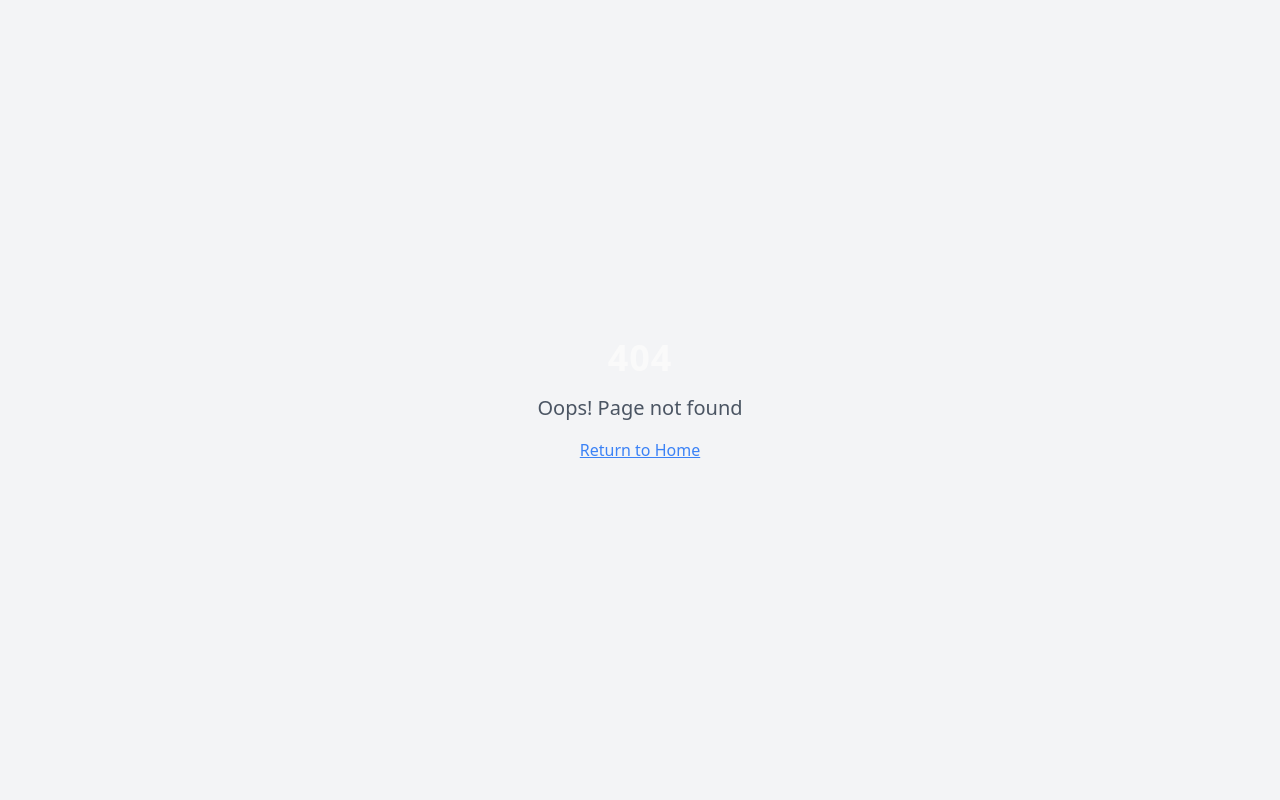
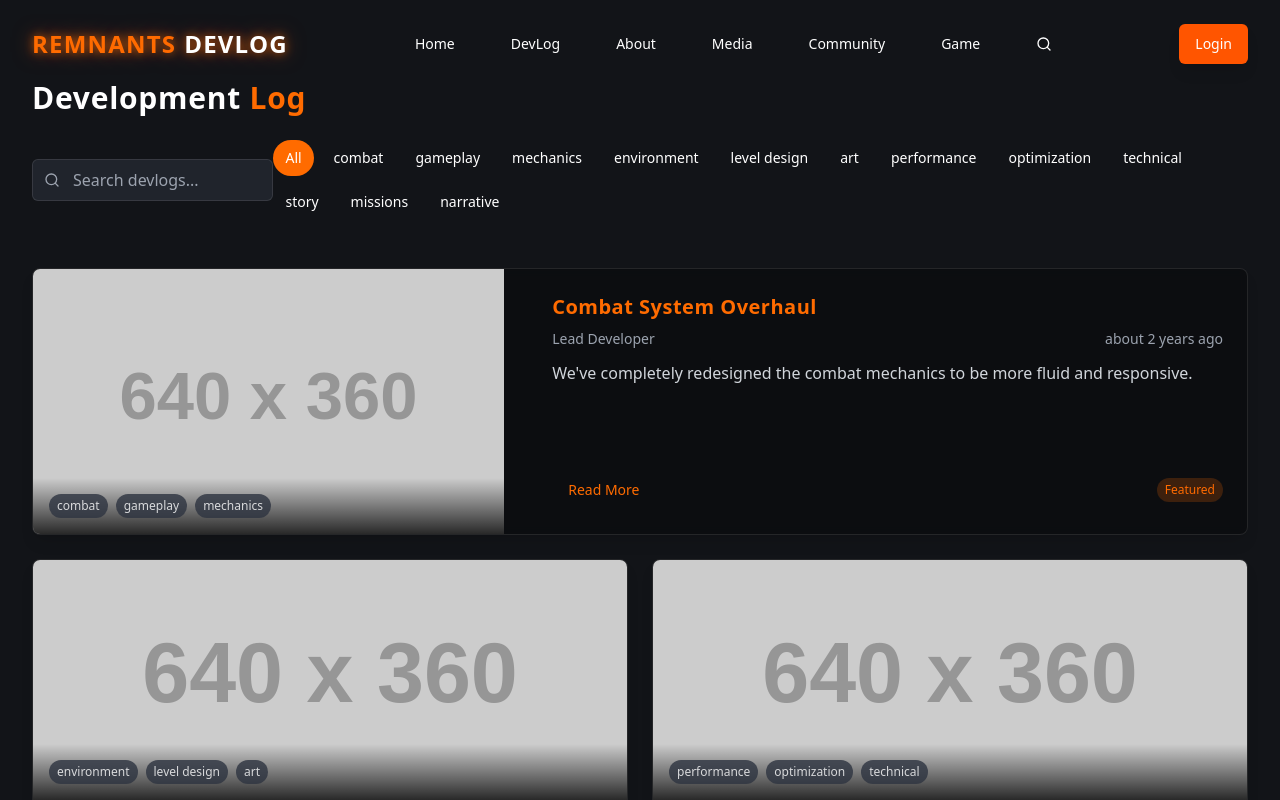
Before and after one commit to Tsarcasm831/usetheknife-84, a React (Vite) app: page /devlog in a window 1280 px wide. Before the commit this address had no page. Shown: the top 800 px of the page. Built offline with nearby package versions, Linux system fonts and the light colour scheme.

Commit message:
Add DevLog page and route

```diff
--- a/src/App.tsx
+++ b/src/App.tsx
@@ -8,6 +8,7 @@ import Index from "./pages/Index";
 import Auth from "./pages/Auth";
 import Profile from "./pages/Profile";
 import Game from "./pages/Game";
+import DevLog from "./pages/DevLog";
 import NotFound from "./pages/NotFound";
 import ProtectedRoute from "./components/ProtectedRoute";
 import { AuthProvider } from "./contexts/AuthContext";
@@ -29,6 +30,7 @@ const App = () => (
                 <Profile />
               </ProtectedRoute>
             } />
+            <Route path="/devlog" element={<DevLog />} />
             <Route path="/game" element={<Game />} />
             {/* ADD ALL CUSTOM ROUTES ABOVE THE CATCH-ALL "*" ROUTE */}
             <Route path="*" element={<NotFound />} />
--- a/src/lib/data.ts
+++ b/src/lib/data.ts
@@ -11,7 +11,7 @@ export const mockUser: User = {
 
 export const mockNavItems: NavItem[] = [
   { title: "Home", href: "/" },
-  { title: "DevLog", href: "#devlog" },
+  { title: "DevLog", href: "/devlog" },
   { title: "About", href: "#about" },
   { title: "Media", href: "#media" },
   { title: "Community", href: "#community" },
--- /dev/null
+++ b/src/pages/DevLog.tsx
@@ -0,0 +1,15 @@
+import React from "react";
+import NavBar from "@/components/NavBar";
+import DevLogSection from "@/components/DevLogSection";
+import { mockDevLogs } from "@/lib/data";
+
+const DevLog = () => {
+  return (
+    <div className="min-h-screen bg-game-darker text-white">
+      <NavBar />
+      <DevLogSection devlogs={mockDevLogs} />
+    </div>
+  );
+};
+
+export default DevLog;
```
